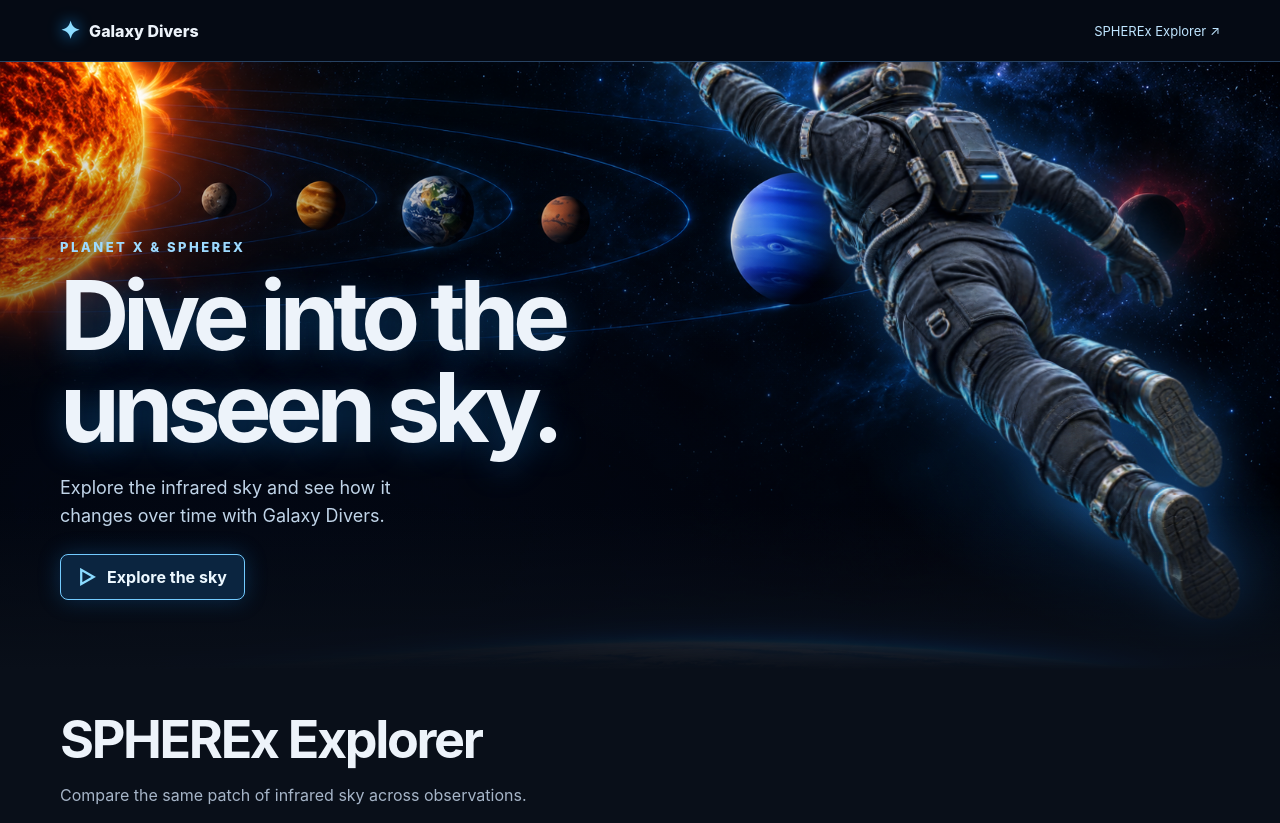
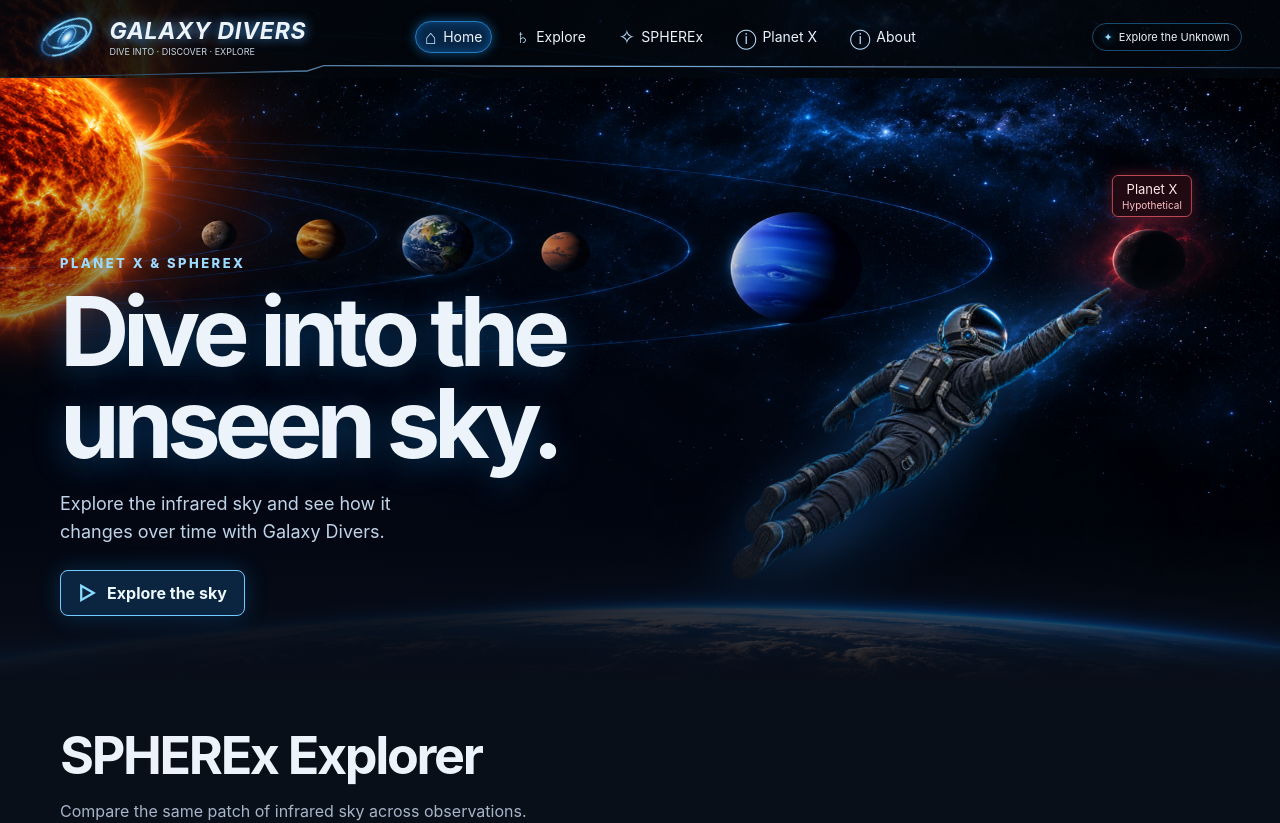
Before and after one commit to mohamedrihababdullah-dot/galaxy-divers, a React (Vite) app: page / in a window 1280 px wide. Shown: the top 823 px of the page. Built offline with nearby package versions, Linux system fonts and the light colour scheme.

Commit message:
Match reference header and aim diver toward Planet X

```diff
--- a/src/main.tsx
+++ b/src/main.tsx
@@ -107,15 +107,26 @@ function App() {
 
   return <>
     <header className="site-header">
-      <a className="brand" href="#home"><span className="orbit" aria-hidden="true">✦</span> Galaxy Divers</a>
-      <a className="header-link" href="#explorer">SPHEREx Explorer <span aria-hidden="true">↗</span></a>
+      <a className="brand" href="#home">
+        <span className="galaxy-mark" aria-hidden="true"><i /><i /><i /></span>
+        <span className="brand-copy"><strong>Galaxy Divers</strong><small>Dive into · Discover · Explore</small></span>
+      </a>
+      <nav className="site-nav" aria-label="Main navigation">
+        <a className="nav-home" href="#home"><span aria-hidden="true">⌂</span> Home</a>
+        <a href="#explorer"><span aria-hidden="true">♄</span> Explore</a>
+        <a href="#spherex"><span aria-hidden="true">✧</span> SPHEREx</a>
+        <a href="#planet-x"><span aria-hidden="true">ⓘ</span> Planet X</a>
+        <a href="#about"><span aria-hidden="true">ⓘ</span> About</a>
+      </nav>
+      <a className="header-link" href="#explorer"><span aria-hidden="true">✦</span> Explore the Unknown</a>
     </header>
     <main id="home">
       <section className="hero" aria-labelledby="hero-title">
         <div className="hero-art" aria-hidden="true">
           <div className="dive-trail" />
-          <img className="diver" src="/hero/diver.png" alt="" fetchPriority="high" />
+          <img className="diver" src="/hero/diver-pointing.png" alt="" fetchPriority="high" />
         </div>
+        <a className="planet-label" href="#planet-x">Planet X <small>Hypothetical</small></a>
         <div className="hero-content">
           <p className="hero-kicker">Planet X &amp; SPHEREx</p>
           <h1 id="hero-title">Dive into the<br />unseen sky.</h1>
@@ -181,6 +192,11 @@ function App() {
         </section>
       </div>
       </section>
+      <section className="mission-notes" aria-label="About the project">
+        <div id="spherex"><h2>SPHEREx</h2><p>NASA’s SPHEREx mission surveys the sky in near-infrared light. Repeat observations let us compare the same patch of sky over time.</p></div>
+        <div id="planet-x"><h2>Planet X</h2><p>Planet X is a hypothetical planet beyond Neptune. The red planet in the hero is an illustration.</p></div>
+        <div id="about"><h2>About Galaxy Divers</h2><p>We’re building an infrared sky explorer for the NASA International Space Apps Challenge.</p></div>
+      </section>
     </main>
   </>
 }
--- a/src/style.css
+++ b/src/style.css
@@ -11,18 +11,40 @@
 body { margin: 0; }
 html { scroll-behavior: smooth; }
 .site-header {
+  position: relative;
   display: flex;
   align-items: center;
   justify-content: space-between;
   gap: 16px;
-  border-bottom: 1px solid #274262;
-  background: #050a14;
-  padding: 16px max(22px, calc((100% - 1160px) / 2));
+  background: linear-gradient(#02060be8, #02060bd9), url('/hero/solar-system.png') center 7% / cover;
+  padding: 12px clamp(20px, 3vw, 56px) 17px;
+  min-height: 78px;
 }
-.brand { display: inline-flex; gap: 9px; align-items: center; color: #edf3fa; font-weight: 800; white-space: nowrap; text-decoration: none; }
-.orbit { color: #8ddcff; font-size: 24px; text-shadow: 0 0 16px #149aff; }
-.header-link { color: #bfe5ff; text-decoration: none; font-size: 13px; }
-.header-link:hover { text-decoration: underline; }
+.site-header::after {
+  content: '';
+  position: absolute;
+  inset: auto 0 0;
+  height: 13px;
+  background: linear-gradient(90deg, #13324f, #88b9e5 44%, #193757);
+  clip-path: polygon(0 96%, 24% 40%, 25.3% 0, 100% 17%, 100% 26%, 25.3% 10%, 24% 51%, 0 100%);
+  pointer-events: none;
+}
+.brand { display: inline-flex; gap: 14px; align-items: center; color: #edf3fa; white-space: nowrap; text-decoration: none; }
+.brand-copy { display: grid; gap: 1px; }
+.brand-copy strong { font-size: clamp(17px, 1.8vw, 25px); font-style: italic; letter-spacing: .03em; text-transform: uppercase; text-shadow: 0 0 12px #4699e7; }
+.brand-copy small { font-size: 9px; text-transform: uppercase; color: #c7d8e9; }
+.galaxy-mark { position: relative; flex: 0 0 57px; height: 40px; transform: rotate(-31deg); filter: drop-shadow(0 0 5px #159bff); }
+.galaxy-mark i { position: absolute; inset: 12% 0; border: 2px solid #83d7ff; border-left-color: #315b94; border-radius: 50%; }
+.galaxy-mark i:nth-child(2) { inset: 22% 12%; transform: rotate(15deg); }
+.galaxy-mark i:nth-child(3) { inset: 34% 28%; transform: rotate(-20deg); background: radial-gradient(ellipse, #fff1da 8%, #8ed8ff 29%, #1a4c89 63%, transparent 74%); border-width: 1px; }
+.site-nav { display: flex; align-items: center; gap: clamp(3px, 1vw, 16px); }
+.site-nav a, .header-link { display: inline-flex; align-items: center; gap: 6px; border: 1px solid transparent; border-radius: 999px; color: #edf3fa; text-decoration: none; white-space: nowrap; }
+.site-nav a { padding: 5px 9px; font-size: 14px; }
+.site-nav a span { font-size: 20px; line-height: 1; color: #bce2ff; }
+.site-nav .nav-home { border-color: #287abd; background: #072647; box-shadow: 0 0 11px #149aff80, inset 0 0 10px #149aff54; }
+.site-nav a:hover, .header-link:hover { border-color: #6bbaf4; }
+.header-link { padding: 6px 11px; border-color: #174c72; font-size: 11px; }
+.header-link span { color: #95d9ff; text-shadow: 0 0 8px #159bff; }
 .hero {
   position: relative;
   display: grid;
@@ -30,7 +52,7 @@ html { scroll-behavior: smooth; }
   isolation: isolate;
   overflow: hidden;
   min-height: clamp(560px, 76svh, 820px);
-  background: #050a15 url('/hero/solar-system.png') center 43% / cover no-repeat;
+  background: #050a15 url('/hero/solar-system.png') center / 100% 100% no-repeat;
 }
 .hero::after {
   position: absolute;
@@ -47,12 +69,14 @@ html { scroll-behavior: smooth; }
 .hero-action { display: inline-flex; gap: 10px; align-items: center; padding: 12px 17px; border: 1px solid #73cbff; border-radius: 8px; background: #0b2540; color: #edf8ff; text-decoration: none; font-weight: 700; box-shadow: 0 0 22px #187acc4d; }
 .hero-action:hover { background: #17466d; }
 .hero-action span { font-size: 20px; line-height: 1; color: #8bdbff; }
-.hero-art { position: absolute; z-index: -1; width: min(47vw, 690px); right: max(2%, calc((100vw - 1370px) / 2)); bottom: 6%; }
-.diver { display: block; position: relative; width: 100%; height: auto; filter: drop-shadow(0 0 23px #258fff66); animation: space-dive 7s ease-in-out infinite; }
-.dive-trail { position: absolute; inset: 62% -19% 0 30%; transform: rotate(24deg); background: radial-gradient(ellipse at center, #309dff6b 0%, #0b59aa46 28%, transparent 70%); animation: trail-pulse 7s ease-in-out infinite; }
+.hero-art { position: absolute; z-index: -1; width: min(31vw, 500px); height: 57%; right: 13%; top: 34%; }
+.diver { display: block; position: relative; width: 100%; height: 100%; object-fit: contain; object-position: right top; transform-origin: 88% 16%; filter: drop-shadow(0 0 23px #258fff66); animation: space-dive 7s ease-in-out infinite; }
+.dive-trail { position: absolute; inset: 52% 23% 2% -23%; transform: rotate(-27deg); background: radial-gradient(ellipse at center, #309dff6b 0%, #0b59aa46 28%, transparent 70%); animation: trail-pulse 7s ease-in-out infinite; }
+.planet-label { position: absolute; top: 16%; right: 10%; transform: translateX(50%); display: grid; gap: 2px; padding: 5px 9px; border: 1px solid #b94953; border-radius: 6px; text-align: center; color: #ffe6e7; background: #260b13db; text-decoration: none; box-shadow: 0 0 14px #ca2c4966; font-size: 13px; }
+.planet-label small { color: #ffc1c6; font-size: 10px; }
 @keyframes space-dive {
   0%, 100% { transform: translate3d(0, 0, 0) rotate(-2deg); }
-  50% { transform: translate3d(-22px, -24px, 0) rotate(3deg); }
+  50% { transform: translate3d(14px, -13px, 0) rotate(2deg); }
 }
 @keyframes trail-pulse {
   0%, 100% { opacity: .55; }
@@ -60,6 +84,9 @@ html { scroll-behavior: smooth; }
 }
 .explorer { width: min(1160px, calc(100% - 44px)); margin: 38px auto 60px; scroll-margin-top: 24px; }
 #explorer-title { font-size: clamp(32px, 5vw, 52px); letter-spacing: -.045em; }
+.mission-notes { width: min(1160px, calc(100% - 44px)); margin: 0 auto 60px; display: grid; grid-template-columns: repeat(auto-fit, minmax(min(100%, 220px), 1fr)); gap: 24px; }
+.mission-notes > div { border-top: 1px solid var(--border); padding-top: 16px; scroll-margin-top: 22px; }
+.mission-notes p { color: var(--muted); line-height: 1.55; }
 h2 { font-size: 17px; margin: 0; }
 .intro { color: var(--muted); margin: 14px 0 30px; }
 .layout { display: grid; grid-template-columns: 275px minmax(0, 1fr); gap: 18px; align-items: start; }
@@ -90,9 +117,18 @@ small { color: var(--muted); }
 .playback span, .details { font-size: 13px; color: var(--muted); }
 .details { min-height: 45px; border-top: 1px solid var(--border); flex-wrap: wrap; }
 a { color: var(--accent); }
+@media (max-width: 950px) {
+  .site-header { flex-wrap: wrap; }
+  .site-nav { order: 1; flex: 1 0 100%; overflow-x: auto; padding-block: 2px; }
+}
 @media (max-width: 700px) {
-  .hero { min-height: 650px; background-position: 48% center; }
-  .hero-art { width: min(68vw, 380px); top: 13%; bottom: auto; right: 6%; }
+  .site-header { padding-inline: 15px; gap: 9px; }
+  .brand { gap: 8px; }
+  .galaxy-mark { flex-basis: 39px; height: 29px; }
+  .site-nav a { font-size: 12px; padding-inline: 7px; }
+  .hero { min-height: 610px; background-position: center top; background-size: 100% 59%; }
+  .hero-art { width: min(57vw, 330px); height: 36%; top: 21%; right: 14%; }
+  .planet-label { top: 8%; right: 12%; }
   .hero::after { background: linear-gradient(0deg, #090f19 1%, #050a15ef 24%, #050a15aa 42%, transparent 66%); }
   .hero-content { padding-bottom: 35px; }
   .layout { grid-template-columns: 1fr; }
```
Also changed, not shown: public/hero/diver-pointing.png (added).
